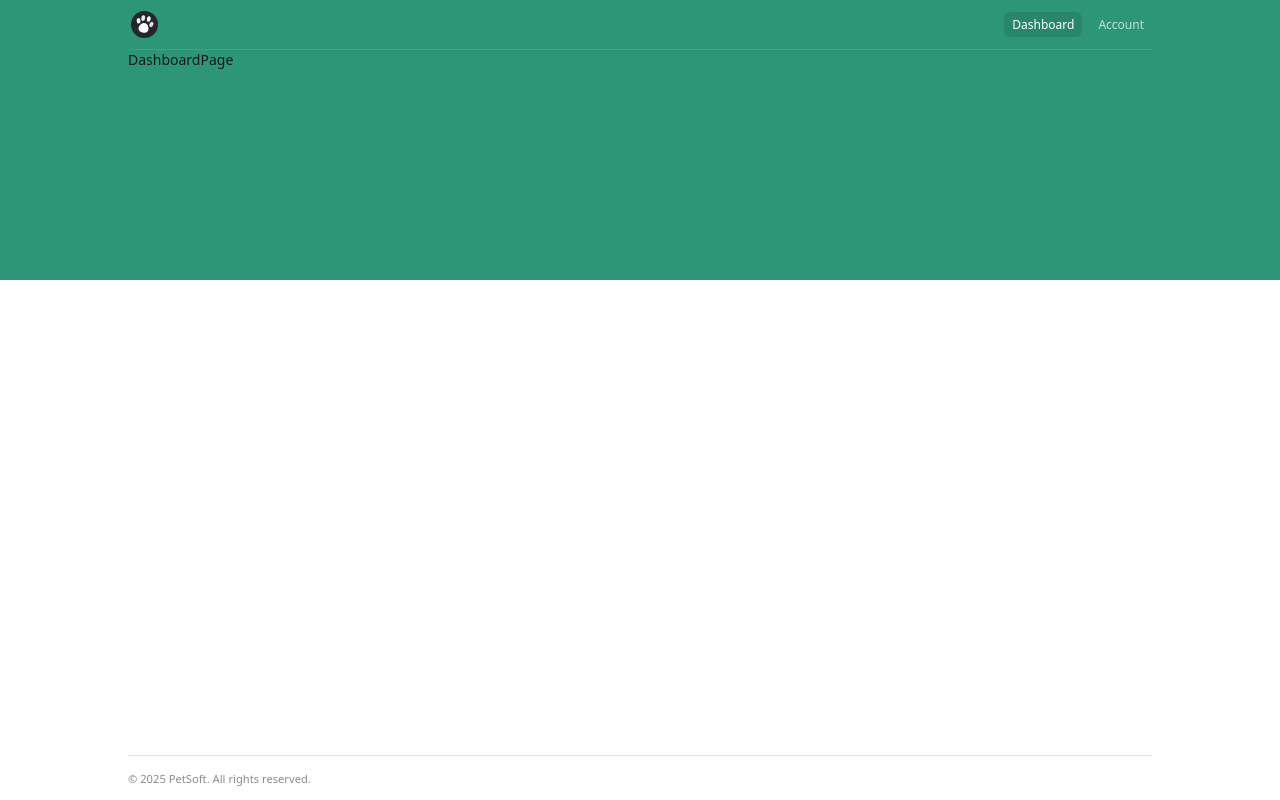
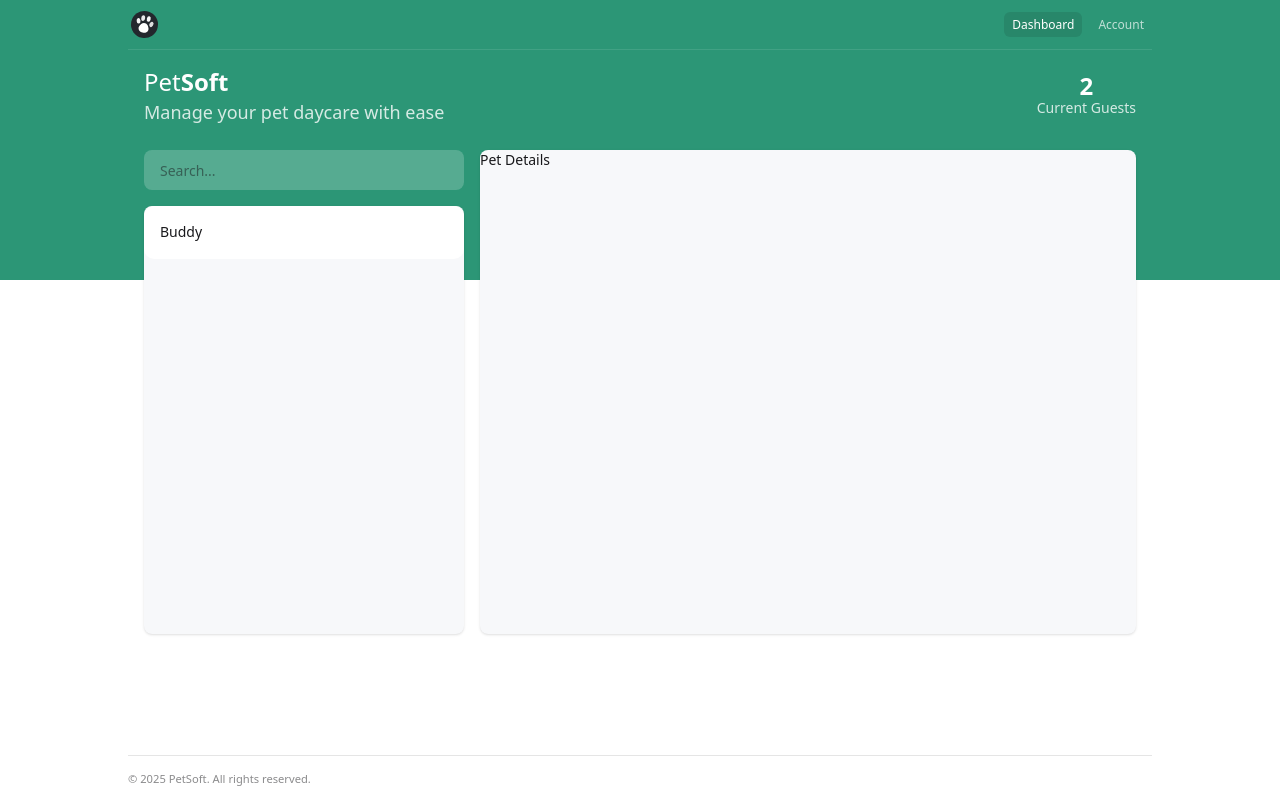
Before and after one commit to awais1019/PetSoft, a Next.js app: page /app/dashboard in a window 1280 px wide. Built offline with nearby package versions, Linux system fonts and the light colour scheme.

Commit message:
feat(ui) add dashboard page layout using grid

```diff
--- a/src/app/(app)/app/dashboard/page.tsx
+++ b/src/app/(app)/app/dashboard/page.tsx
@@ -1,7 +1,35 @@
-import React from 'react'
+import Branding from "@/components/branding";
+import ContentBlock from "@/components/content-block";
+import PetDetails from "@/components/pet-details";
+import PetList from "@/components/pet-list";
+import SearchForm from "@/components/search-form";
+import Stats from "@/components/stats";
+
+import React from "react";
 
 export default function DashboardPage() {
   return (
-    <main>DashboardPage</main>
-  )
+    <main>
+      <div className="flex justify-between p-4 items-center text-white">
+        <Branding />
+        <Stats />
+      </div>
+
+      <div className="grid md:grid-cols-3 grid-rows-[45px_300px_500px] md:grid-rows-[40px_1fr] gap-4 md:h-[500px] px-4 py-2">
+        <div className="col-start-1 col-span-1 row-start-1 row-span-1">
+          <SearchForm />
+        </div>
+        <div className="md:row-start-2 md:row-span-full md:col-start-1 md:col-span-1">
+          <ContentBlock>
+            <PetList />
+          </ContentBlock>
+        </div>
+        <div className="md:row-start-1 md:row-span-full md:col-start-2 md:col-span-full">
+          <ContentBlock>
+            <PetDetails />
+          </ContentBlock>
+        </div>
+      </div>
+    </main>
+  );
 }
--- a/src/components/app-header.tsx
+++ b/src/components/app-header.tsx
@@ -1,7 +1,7 @@
 "use client";
 
 import React from "react";
-import Logo from "./Logo";
+import Logo from "./logo";
 import Link from "next/link";
 import { usePathname } from "next/navigation";
 import { cn } from "@/lib/utils";
--- /dev/null
+++ b/src/components/branding.tsx
@@ -0,0 +1,14 @@
+import React from "react";
+import H1 from "./h1";
+
+export default function Branding() {
+  return (
+    <section>
+      <H1>
+        Pet
+        <span className="font-semibold">Soft</span>
+      </H1>
+      <p className="opacity-80 text-lg">Manage your pet daycare with ease</p>
+    </section>
+  );
+}
--- /dev/null
+++ b/src/components/content-block.tsx
@@ -0,0 +1,9 @@
+import React from 'react'
+
+export default function ContentBlock({children}: {children: React.ReactNode}) {
+  return (
+    <div className='rounded-md h-full w-full bg-[#F7F8FA] shadow-sm overflow-hidden'>
+      {children}
+    </div>
+  )
+}
--- /dev/null
+++ b/src/components/h1.tsx
@@ -0,0 +1,7 @@
+import React from 'react'
+
+export default function H1({ children }: { children: React.ReactNode }) {
+  return (
+    <h1 className='text-2xl font-medium leading-8'>{children}</h1>
+  )
+}
--- /dev/null
+++ b/src/components/pet-details.tsx
@@ -0,0 +1,9 @@
+import React from 'react'
+
+export default function PetDetails() {
+  return (
+   <section className='w-full h-full'>
+     Pet Details
+   </section>
+  )
+}
--- /dev/null
+++ b/src/components/pet-list.tsx
@@ -0,0 +1,11 @@
+import React from 'react'
+
+export default function PetList() {
+  return (
+   <ul className='bg-white border-b border-white/[0.1] rounded-lg overflow-hidden'>
+    <li>
+        <button className='w-full text-left p-4 rounded-lg hover:bg-white/10 transition'>Buddy</button>
+    </li>
+   </ul>
+  )
+}
--- /dev/null
+++ b/src/components/search-form.tsx
@@ -0,0 +1,9 @@
+import React from 'react'
+
+export default function SearchForm() {
+  return (
+    <form className='w-full h-full'>
+        <input type="text" placeholder='Search...' className='w-full h-full rounded-md   px-4 py-2 bg-white/20'/>
+    </form>
+  )
+}
--- /dev/null
+++ b/src/components/stats.tsx
@@ -0,0 +1,10 @@
+import React from "react";
+
+export default function Stats() {
+  return (
+    <section className="text-center">
+      <p className="text-2xl font-bold leading-6">2</p>
+      <p className="opacity-80">Current Guests</p>
+    </section>
+  );
+}
```
Also changed, not shown: src/app/(home)/page.tsx (+15 -5 lines).
